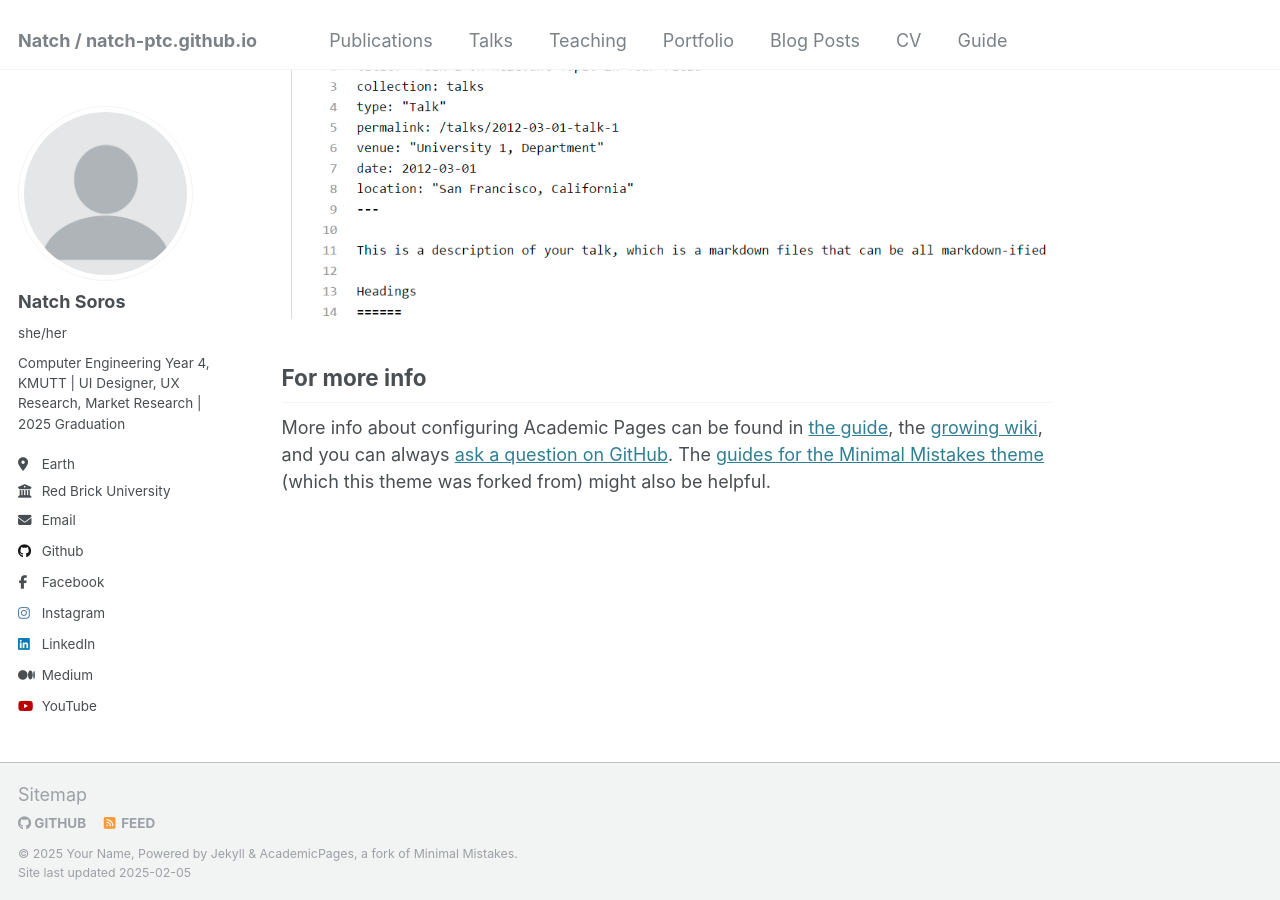
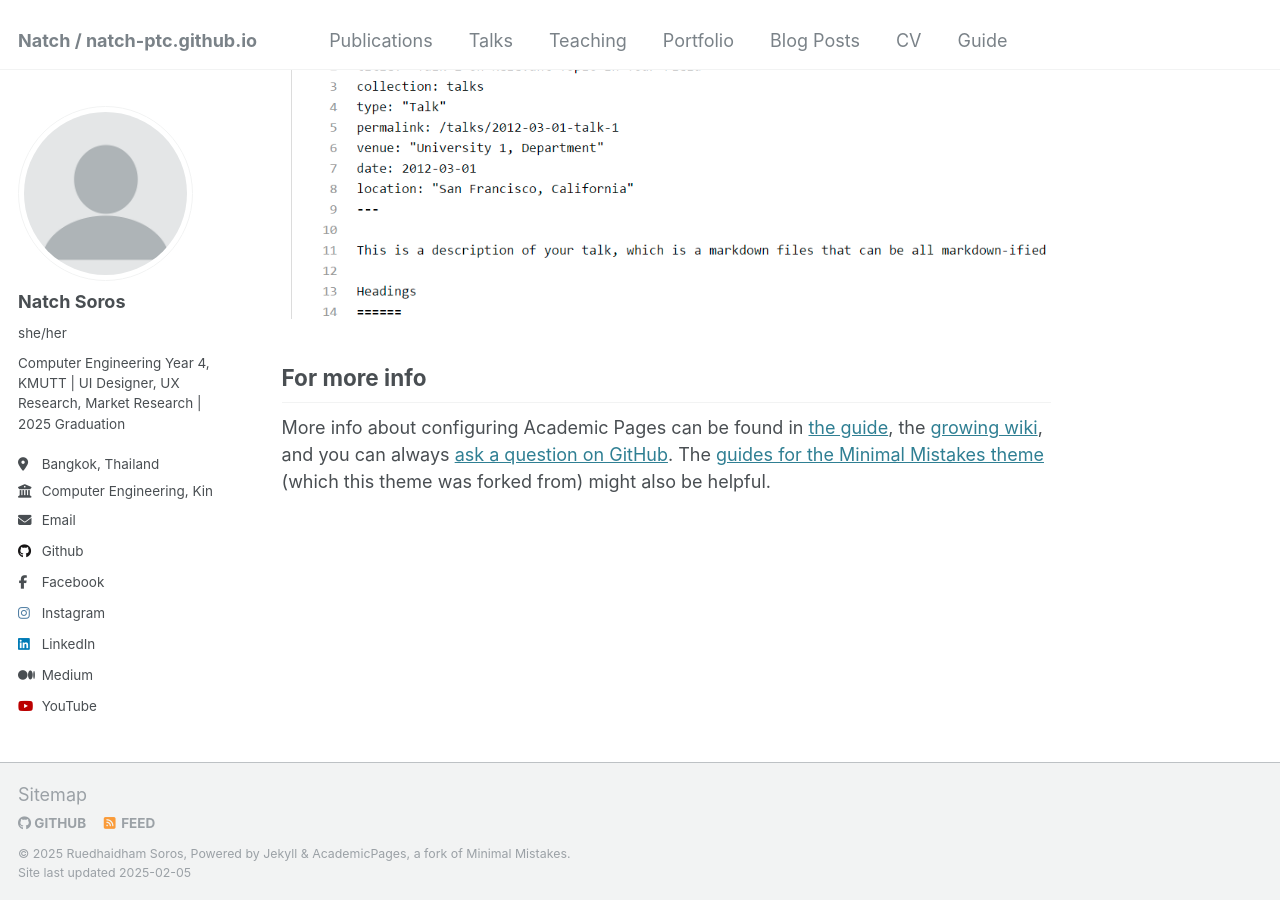
Before and after one commit to natch-ptc/natch-ptc.github.io, a Jekyll site: the page built from _pages/about.md, in a window 1280 px wide and 900 px high, scrolled down 2643 px. Built offline with Jekyll 4.4.1, drawn with Linux system fonts in a browser that asks for light colours.

Commit message:
Add text

```diff
--- a/_config.yml
+++ b/_config.yml
@@ -10,11 +10,11 @@
 locale: "th-TH"
 title: "Natch / natch-ptc.github.io"
 title_separator: "-"
-name: &name "Your Name"
-description: &description "personal description"
-url: https://academicpages.github.io # the base hostname & protocol for your site e.g. "https://[your GitHub username].github.io"
+name: &name "Ruedhaidham Soros"
+description: &description "Computer Engineering Year 4, KMUTT | UI Designer, UX Research, Market Research | 2025 Graduation"
+url: https://natch-ptc.github.io # the base hostname & protocol for your site e.g. "https://[your GitHub username].github.io"
 baseurl: "" # the subpath of your site, e.g. "/blog"
-repository: "academicpages/academicpages.github.io"
+repository: "natch-ptc/natch-ptc.github.io"
 
 # Site Author - The following control what appear as part of the author content on the side bar.
 #               If a field is blank the icon and link will not appear, otherwise it will be shown.
@@ -25,8 +25,8 @@ author:
   name: "Natch Soros"
   pronouns: "she/her"
   bio: "Computer Engineering Year 4, KMUTT | UI Designer, UX Research, Market Research | 2025 Graduation"
-  location: "Earth"
-  employer: "Red Brick University"
+  location: "Bangkok, Thailand"
+  employer: "Computer Engineering, King Mongkut's University of Technology Thonburi"
   uri: # URL
   email: "ruedhaidham16@gmail.com"
 
```
